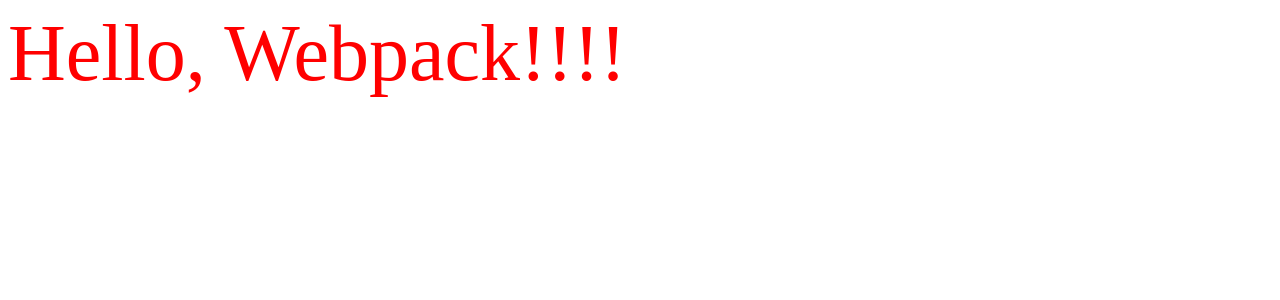
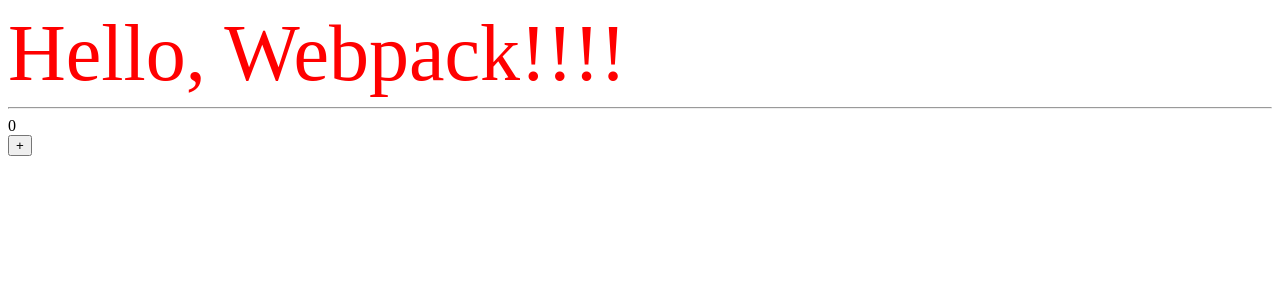
Before and after one commit to taeksoolee/webpack-react-template, a React app: page / in a window 1280 px wide. Shown: the top 300 px of the page. Built offline with nearby package versions, Linux system fonts and the light colour scheme.

Commit message:
add Counter Component, fix JSX setting

```diff
--- a/src/App.js
+++ /dev/null
@@ -1,9 +0,0 @@
-import React from 'react';
-import css from './App.css'
-
-const App = () => (
-  <div className="title">
-    Hello, Webpack!!!!
-  </div>
-);
-export default App;
--- /dev/null
+++ b/src/App.jsx
@@ -0,0 +1,14 @@
+import React from 'react';
+import css from './App.css'
+import Counter from './components/Counter';
+
+const App = () => (
+  <>
+    <div className="title">
+      Hello, Webpack!!!!
+    </div>
+    <hr />
+    <Counter />
+  </>
+);
+export default App;
--- /dev/null
+++ b/src/components/Counter.jsx
@@ -0,0 +1,16 @@
+import React, { useState } from "react"
+
+export default function Counter() {
+  const [count, setCount] = useState(0);
+
+  function handleClick() {
+    setCount(v => v+1);
+  }
+
+  return (
+    <div>
+      <div>{count}</div>
+      <button onClick={handleClick}>+</button>
+    </div>
+  )
+}
--- a/webpack.config.js
+++ b/webpack.config.js
@@ -38,6 +38,10 @@
       template: 'public/index.html',
     })
   ],
+  resolve: {
+    extensions: ['.es6', '.js', '.jsx'],
+    modules: ['node_modules']
+  },
   devServer: {
     host: 'localhost',
     port: port,
```
